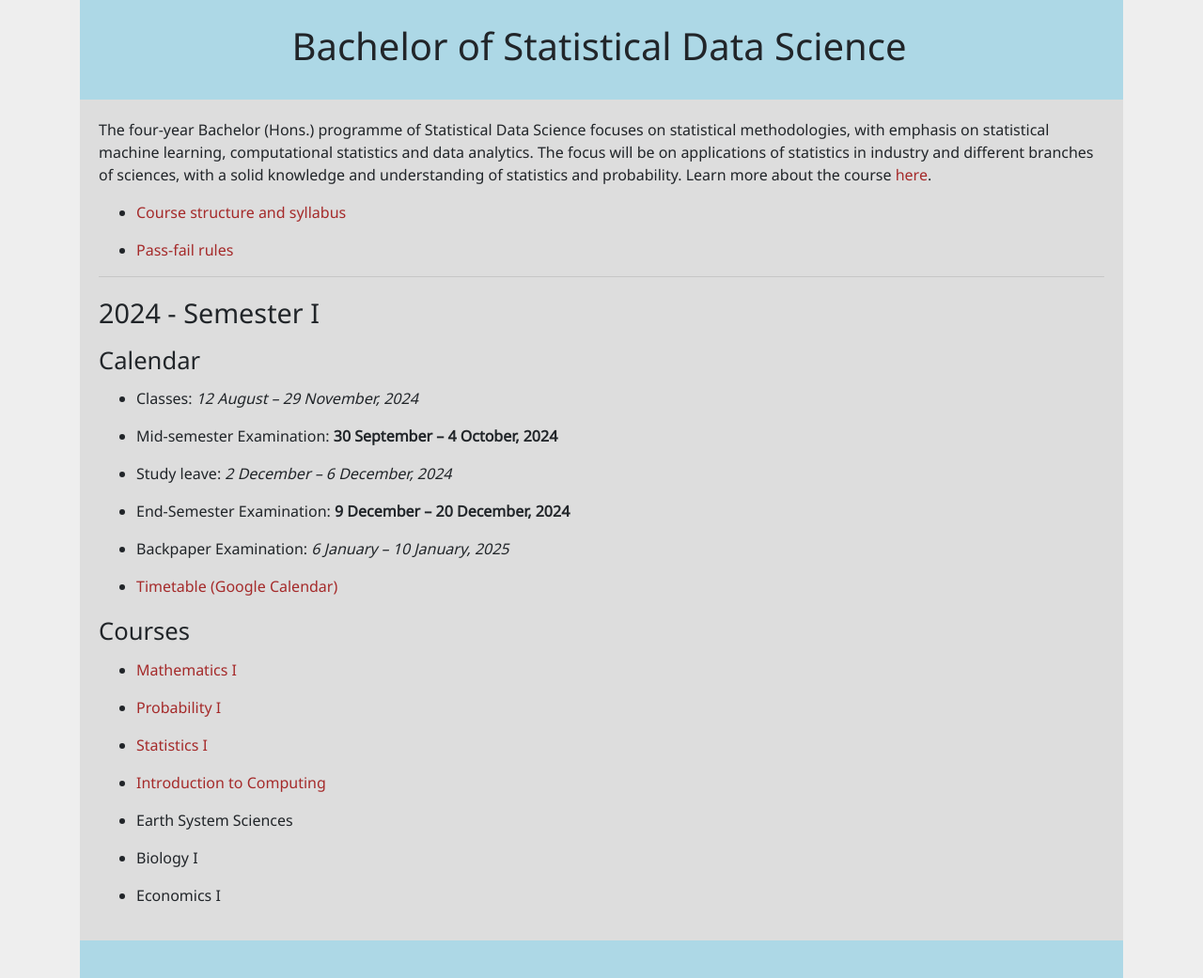
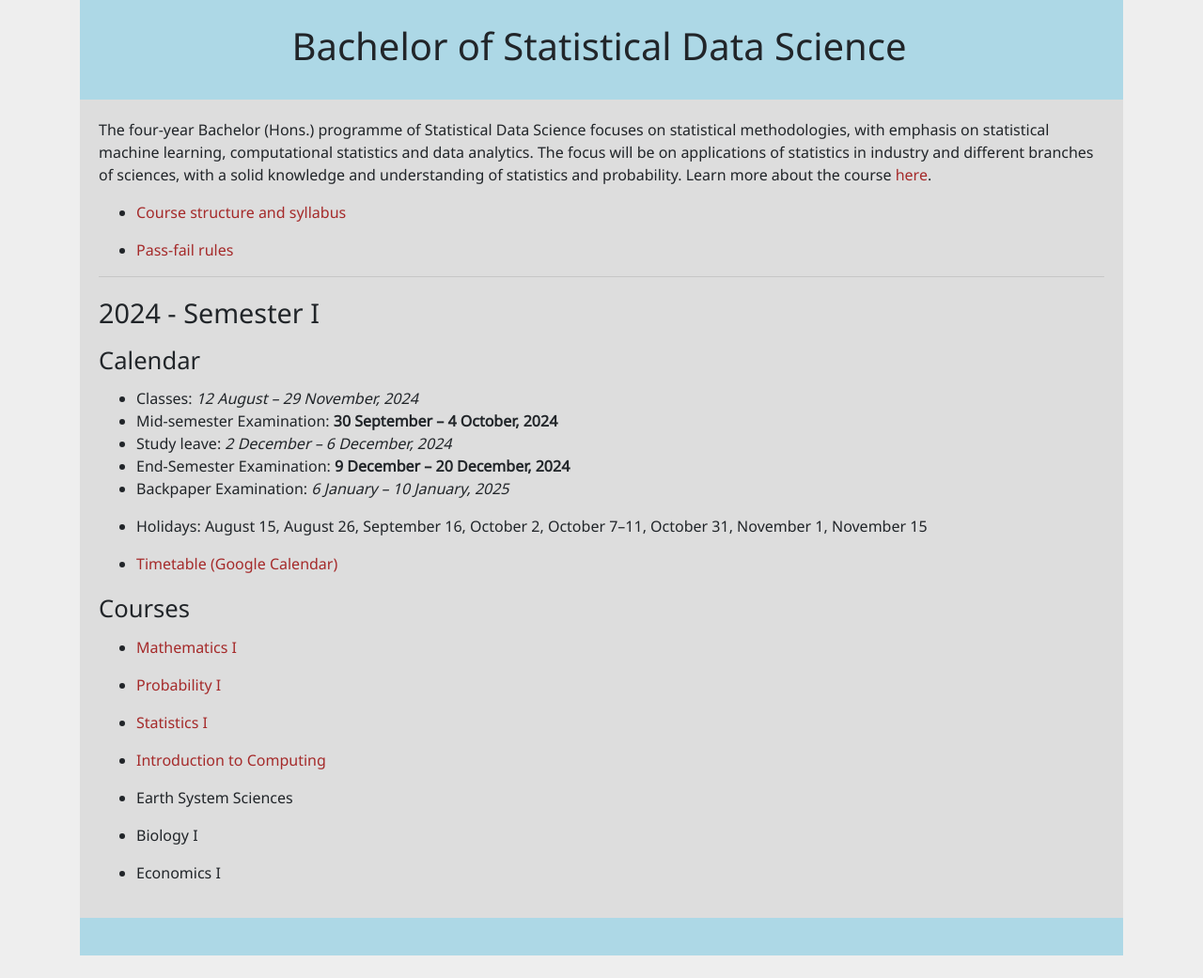
Before and after one commit to bsds-isi/bsds-isi.github.io, a Jekyll site: the page built from index.md, in a window 1280 px wide. Shown: the whole page at 94% size. Built offline with Jekyll 4.4.1, drawn with Linux system fonts in a browser that asks for light colours; after the commit the page ends 1017 px from its top, so only the background shows below that.

Commit message:
Update index.md

```diff
--- a/index.md
+++ b/index.md
@@ -24,14 +24,12 @@ statistics and probability. Learn more about the course
 ## Calendar
 
 * Classes: _12 August – 29 November, 2024_
+* Mid-semester Examination: __30 September – 4 October, 2024__
+* Study leave: _2 December – 6 December, 2024_
+* End-Semester Examination: __9 December – 20 December, 2024__
+* Backpaper Examination: _6 January – 10 January, 2025_
 
-* Mid-semester Examination: __30 September – 4 October, 2024__
-
-* Study leave: _2 December – 6 December, 2024_
-
-* End-Semester Examination: __9 December – 20 December, 2024__
-
-* Backpaper Examination: _6 January – 10 January, 2025_
+* Holidays: August 15, August 26, September 16, October 2, October 7–11, October 31, November 1, November 15
 
 * [Timetable](documents/timetable-week-2.pdf) [(Google Calendar)](https://calendar.google.com/calendar/u/3?cid=MmE2ZjBiYTcwNzQxMjJlMzY2MjE0YTEwMzYzMmE0YmViZGZmNjM2M2EzZWEwYTk5YzM3NTI5ZDg0NDkxNjI4MkBncm91cC5jYWxlbmRhci5nb29nbGUuY29t)
 
```
